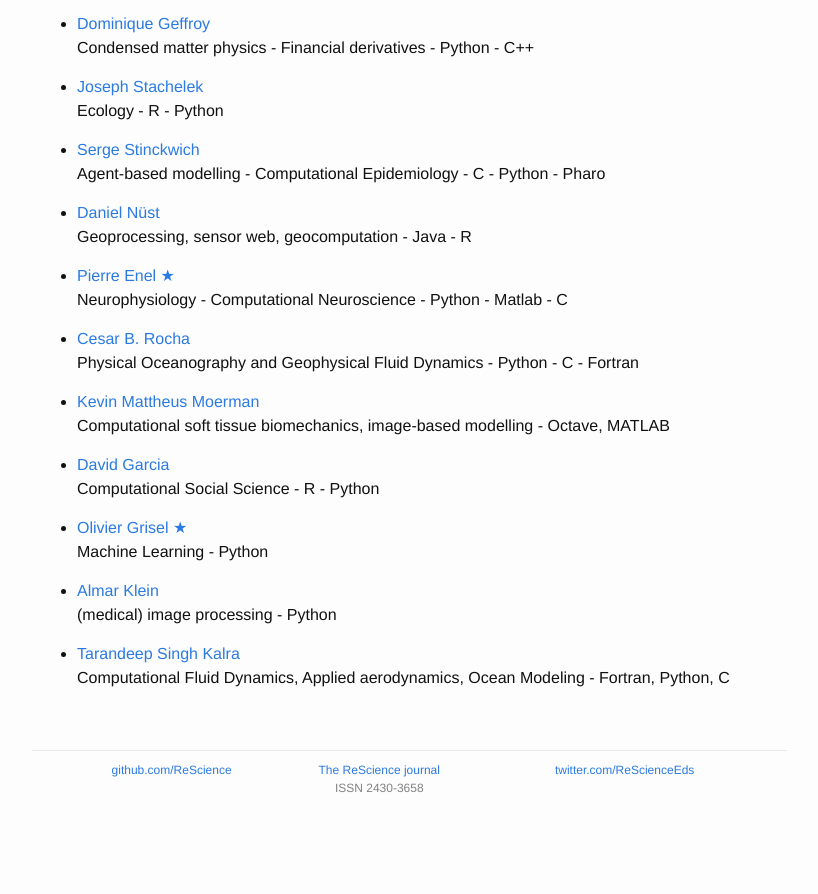
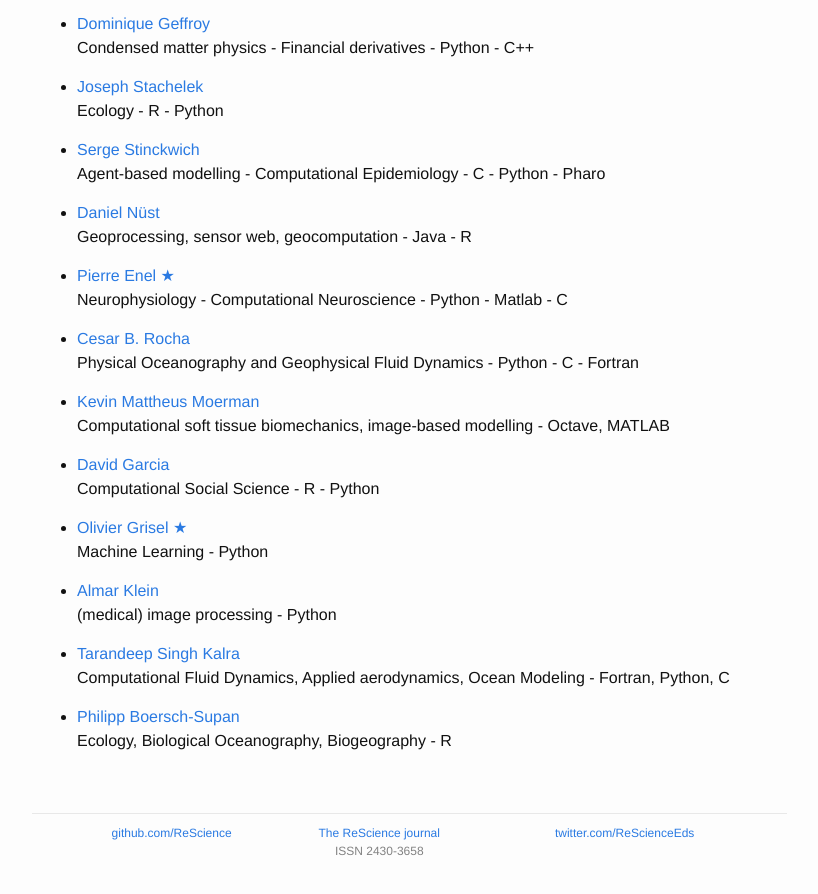
Before and after one commit to ReScience/rescience.github.io, a Jekyll site: the page built from 04-board.md, in a window 1280 px wide and 900 px high, scrolled down 2841 px. Shown: the top 894 px of the window, without its empty margins (223-1041 px from the left). Built offline with Jekyll 4.4.1, drawn with Linux system fonts in a browser that asks for light colours; before the commit the page ends 3678 px from its top, so only the background shows below that.

Commit message:
Updated board

```diff
--- a/04-board.md
+++ b/04-board.md
@@ -180,3 +180,6 @@ accepts submissions in other open source languages.
 
 * [Tarandeep Singh Kalra](https://github.com/tarankalra)
   Computational Fluid Dynamics, Applied aerodynamics, Ocean Modeling - Fortran, Python, C
+
+* [Philipp Boersch-Supan](https://github.com/pboesu)
+  Ecology, Biological Oceanography, Biogeography - R
```
